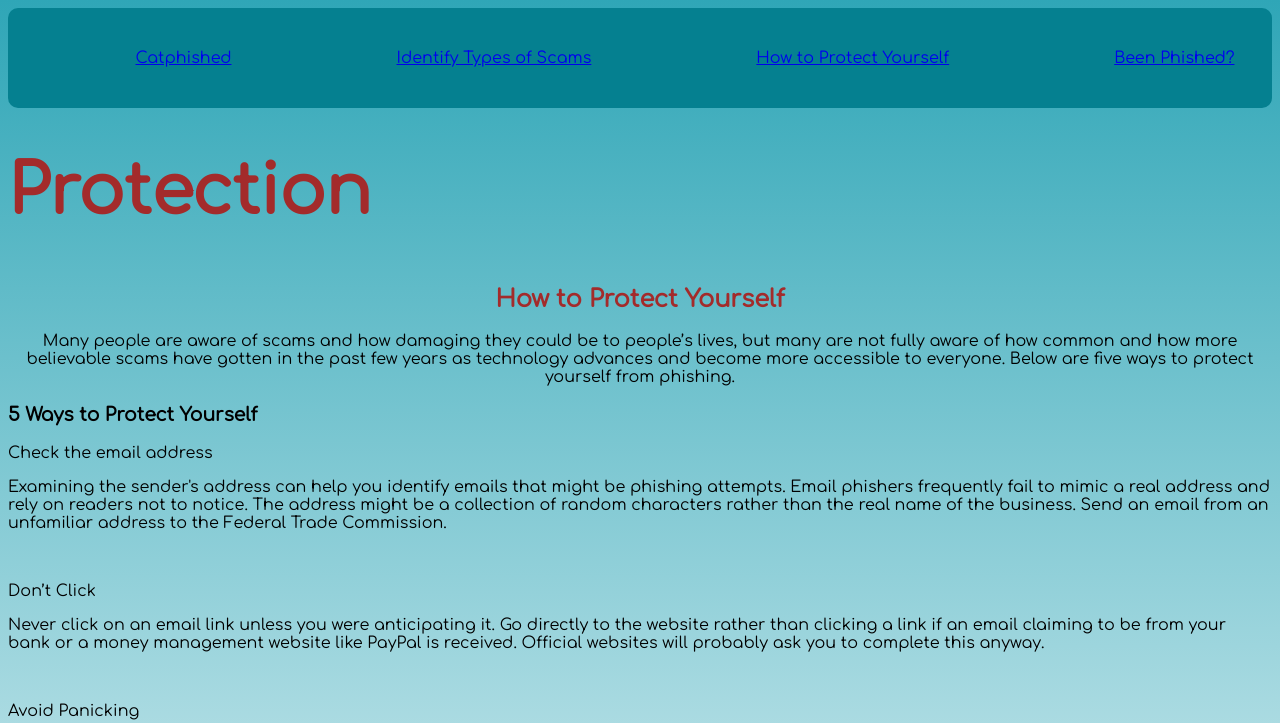
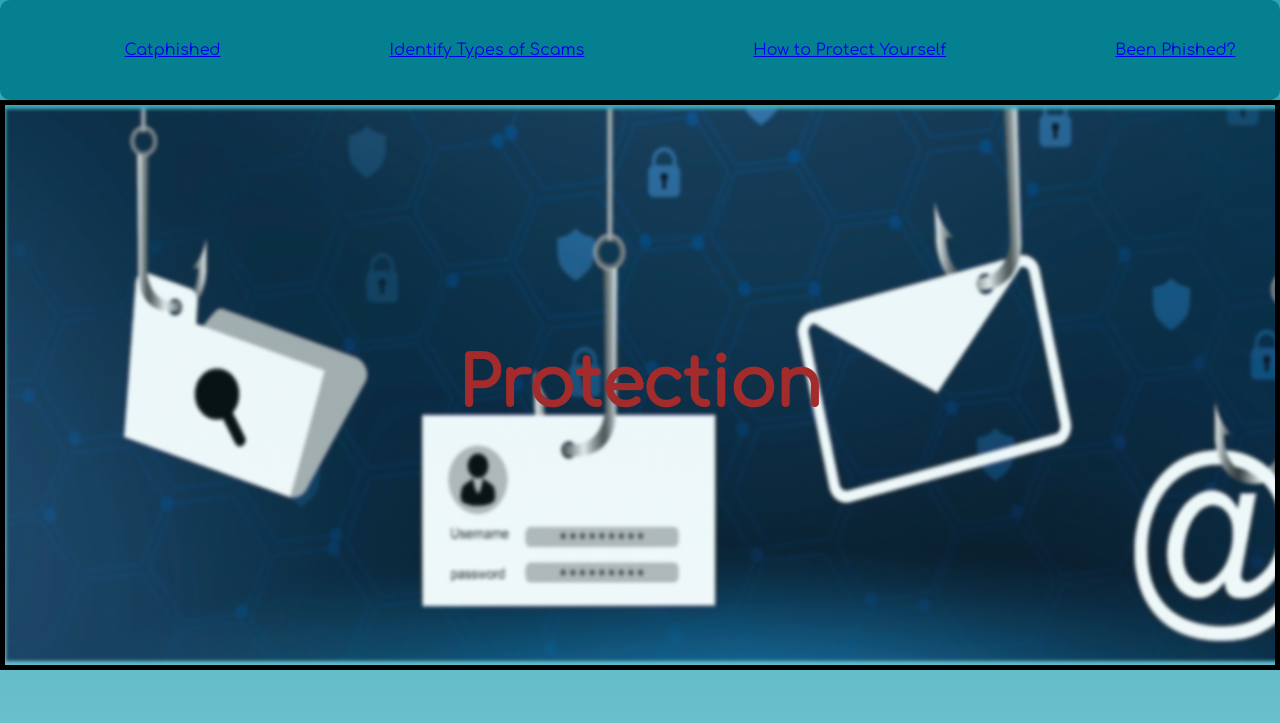
Before and after one commit to Rahaf-A/Project-Phishing, a plain HTML site: page Protect.html in a window 1280 px wide. Shown: the top 723 px of the page. Drawn offline with Linux system fonts and the light colour scheme.

Commit message:
css and div - Molly McCue

```diff
--- a/Protect.html
+++ b/Protect.html
@@ -24,15 +24,16 @@
     </nav>
 </header>
 <body>
+    <div class="heroArea">
     <div class="mainpageh1">
         <h1>Protection</h1>
     </div>
-
+</div>
     <div class=mainpageh2-1>
         <h2>How to Protect Yourself</h2>
     </div>
     <div class="maincontent1">
-        <p>Many people are aware of scams and how damaging they could be to people’s lives, but many are not fully aware of how common and how more believable scams have gotten in the past few years as technology advances and become more accessible to everyone. Below are five ways to protect yourself from phishing.</p>
+        <p class="maincontenttext">Many people are aware of scams and how damaging they could be to people’s lives, but many are not fully aware of how common and how more believable scams have gotten in the past few years as technology advances and become more accessible to everyone. Below are five ways to protect yourself from phishing.</p>
     </div>
 
    <div class="header-words">
--- a/style.css
+++ b/style.css
@@ -5,6 +5,8 @@
 body{
     background: rgb(47,166,183);
 background: linear-gradient(180deg, rgba(47,166,183,1) 0%, rgba(255,255,255,1) 100%);
+    margin: 0px;
+
 }
 
 nav {
@@ -17,7 +19,7 @@ nav {
     justify-content: space-around;
     align-items: center;
     width: 100%;
-    margin: 5px;
+    margin: 0;
     list-style: none;
     height: 100px;
 }
@@ -38,13 +40,57 @@ h2 {
 /* Fix tiling issue */
 .heroArea{
     background-image: url(/images/blurry-hero.png);
-    height: 45vh;
+    height: 70vh;
+    background-repeat: no-repeat;
     display: flex;
     justify-content: center;
     align-items: center;
+    border: 5px solid black;
+    background-size: cover;
 }
 
 .maincontent1 {
     text-align: center;
+    background-color:#1EA8BB ;
+    margin-left: 30vh;
+    margin-right: 30vh;
+    border: 5px solid black;
+}
+
+.maincontenttext {
+    padding: 7vh;
+}
+
+.exbox {
+    background-color: #59C6D4;
+    margin: 4vh;
+    border: 2px solid black;
 
 }
+
+.subtext  {
+    padding: 3vh;
+
+}
+
+.subtitle {
+    padding-left: 3vh;
+    padding-top: 3vh;
+}
+
+.header-words {
+    color: #A32B2B;
+    text-align: center;
+    margin-top: 7vh;
+}
+
+.mainpage1 {
+display: flex;
+justify-content: center;
+}
+
+.steps-boxes {
+    background-color: #59C6D4;
+    border: 2px solid black;
+    margin: 5%;
+}
```
Also changed, not shown: Been-phished.html (+2 -1 lines), types.html (+2 -1 lines).
